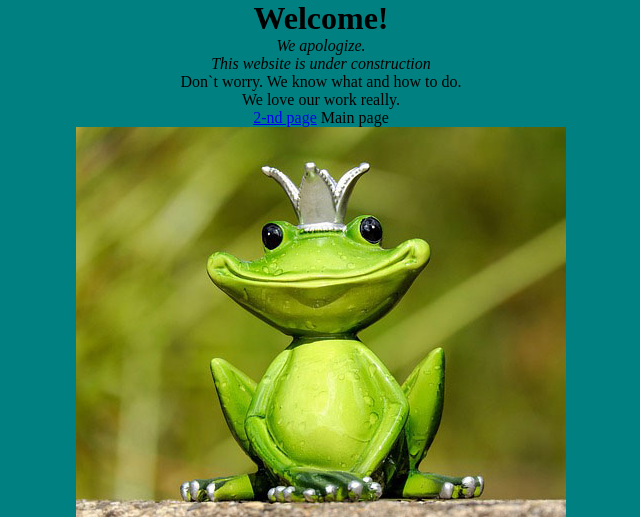
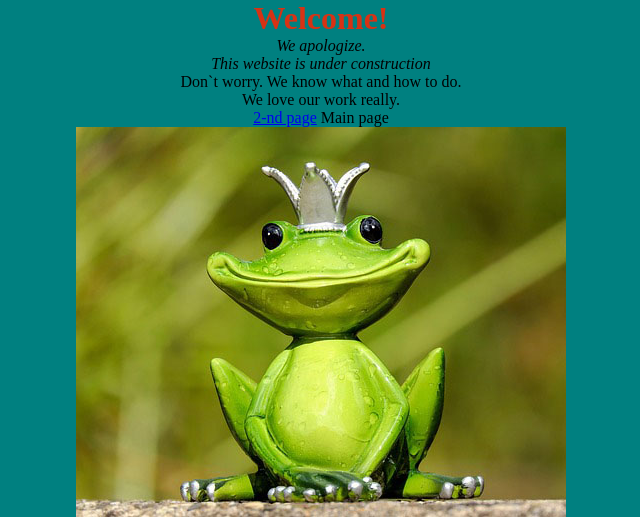
Before and after one commit to Ruslanito/HTML2, a PHP site: page / in a window 1280 px wide. Shown: the top 517 px of the page, without its empty margins (319-959 px from the left). Run offline with PHP 8.4, Linux system fonts and the light colour scheme.

Commit message:
a little change in Site-ver17

```diff
--- a/Site-ver17/Styles/styles.css
+++ b/Site-ver17/Styles/styles.css
@@ -28,3 +28,8 @@ footer {
       width: 100%;
       align-content: center;
 }
+
+.indexh1 {
+   text-align: center;
+   color: #d73214;
+}
--- a/Site-ver17/index.html
+++ b/Site-ver17/index.html
@@ -13,7 +13,7 @@
       <div class="content">
 
          <header>
-            <h1 align="center">Welcome!</h1>
+            <h1 class="indexh1">Welcome!</h1>
             <p align="center"> <i>We apologize. <br>This website is under construction</i> </p>
             <p align="center">Don`t worry. We know what and how to do.</p>
             <p align="center">We love our work really.</p>
```
